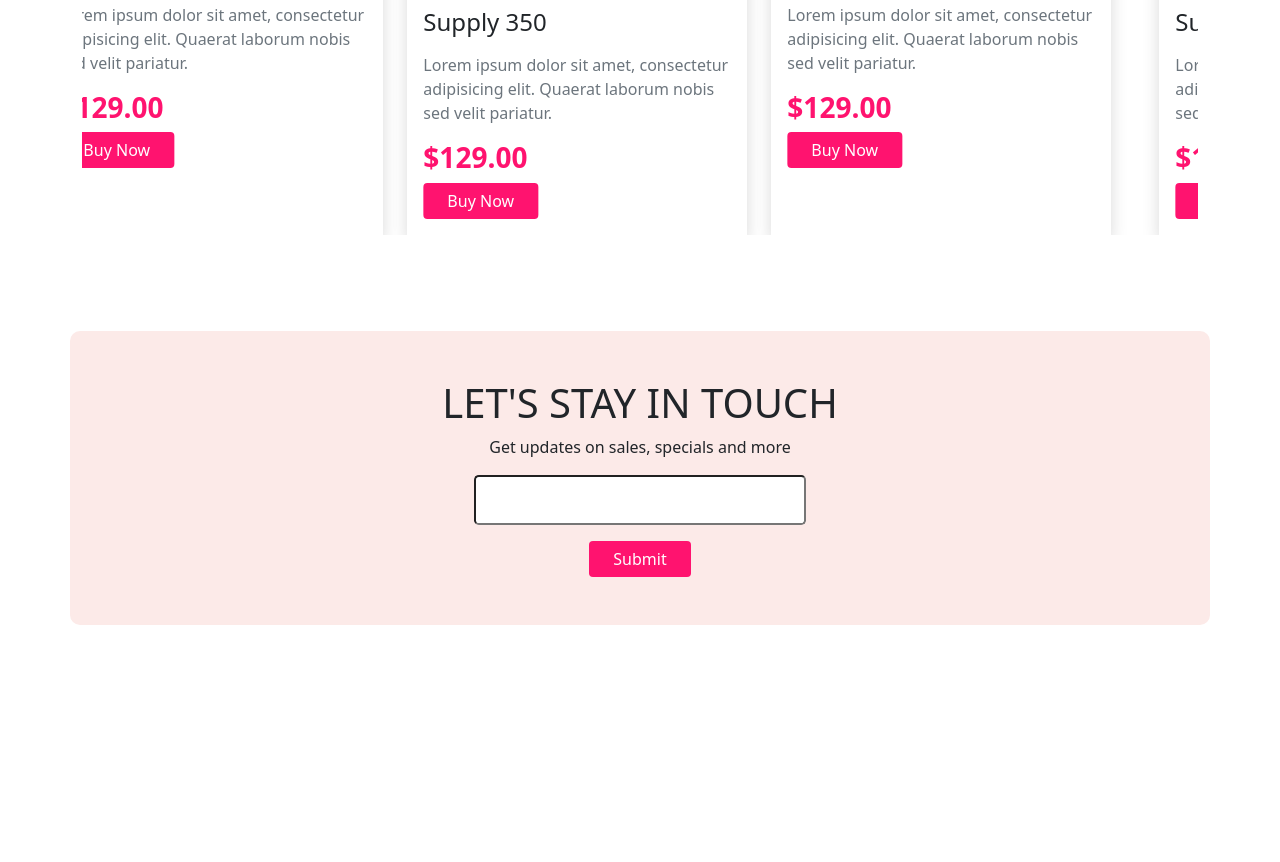
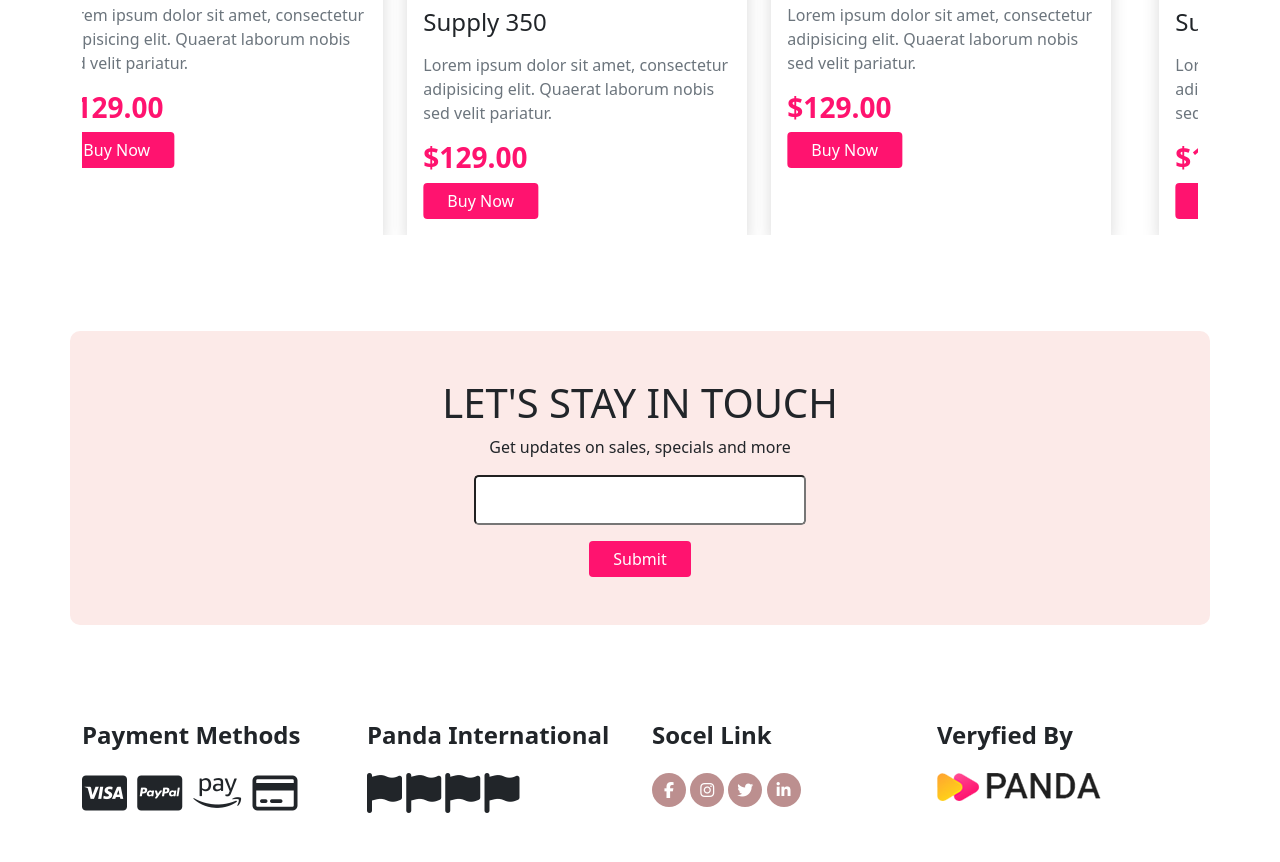
Before and after one commit to TanzimTayef/panda-ecommerce, a plain HTML site: page index.html in a window 1280 px wide. Shown: the part 1967-2829 px from the top of the page. Before the commit the page ends 2640 px from the top, so only its background shows below. Drawn offline with nearby package versions, Linux system fonts and the light colour scheme.

Commit message:
link added

```diff
--- a/index.html
+++ b/index.html
@@ -464,6 +464,46 @@
 
                 </section>
            <!-- call to action btn  end -->
+
+           <!-- panda link section start -->
+             <section class="link-area py-5" id="link-area">
+                   <div class="container">
+                     <div class="row">
+                       <div class="col-md-3">
+                         <div class="payment">
+                           <h4 class="mb-4 fw-bold fs-4">Payment Methods</h4>
+                          <i class="fab fa-cc-visa pay-card"></i>
+                          <i class="fab fa-cc-paypal pay-card"></i>
+                          <i class="fab fa-amazon-pay pay-card"></i>
+                          <i class="far fa-credit-card pay-card"></i>
+                         </div>
+                       </div>
+                       <div class="col-md-3">
+                          <div class="international">
+                            <h4 class="mb-4 fw-bold fs-4">Panda International</h4>
+                            <i class="fas fa-flag fs-1"></i>
+                            <i class="fas fa-flag fs-1"></i>
+                            <i class="fas fa-flag fs-1"></i>
+                            <i class="fas fa-flag fs-1"></i>
+                          </div>
+                       </div>
+                       <div class="col-md-3">
+                         <div class="socal-link">
+                           <h4 class="mb-4 fw-bold fs-4">Socel Link</h4>
+                           <i class="fab fa-facebook-f icon"></i>
+                           <i class="fab fa-instagram icon"></i>
+                           <i class="fab fa-twitter icon "></i>
+                           <i class="fab fa-linkedin-in icon "></i>
+                         </div>
+                       </div>
+                       <div class="col-md-3">
+                         <h4 class="mb-4 fw-bold fs-4">Veryfied By</h4>
+                         <img src="images/logo.png" alt="">
+                       </div>
+                     </div>
+                   </div>
+             </section>
+           <!-- panda link section end -->
       </main>
 
       <!----------------------->
--- a/style.css
+++ b/style.css
@@ -54,3 +54,19 @@ background-color:#0000FF;
     border-radius: 10px;
     background-color: #FCEAE8;
 }
+/* --------- */
+.payment .pay-card{
+   font-size: 40px;
+   margin-right: 6px;
+  cursor: pointer;
+}
+.socal-link .icon{
+    width: 34px;
+    height: 34px;
+    background-color: rosybrown;
+    border-radius: 50%;
+    line-height: 34px;
+    text-align: center;
+    color: #fff;
+   cursor: pointer;
+}
```
